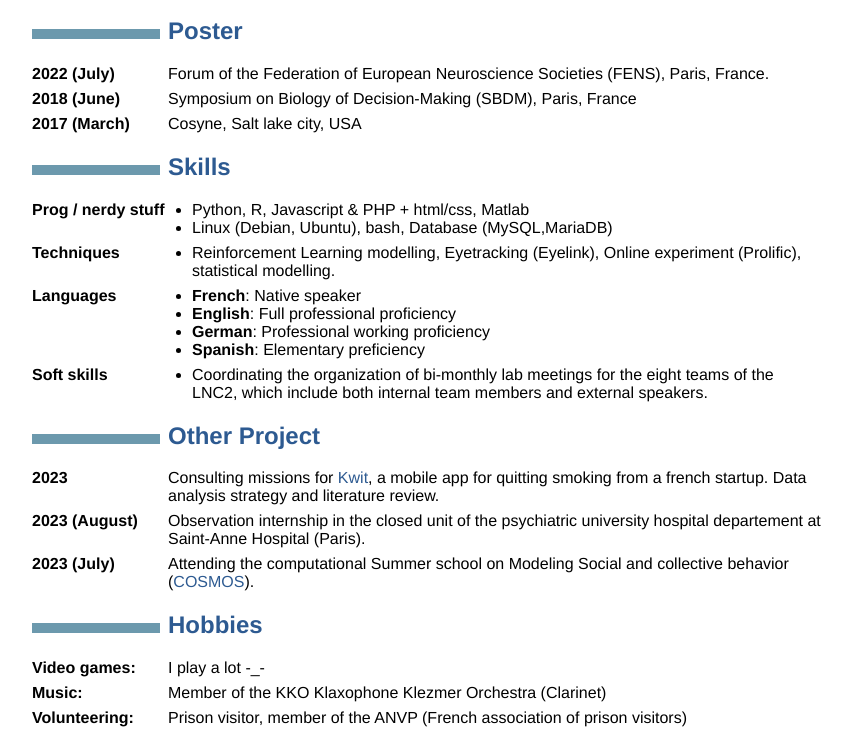
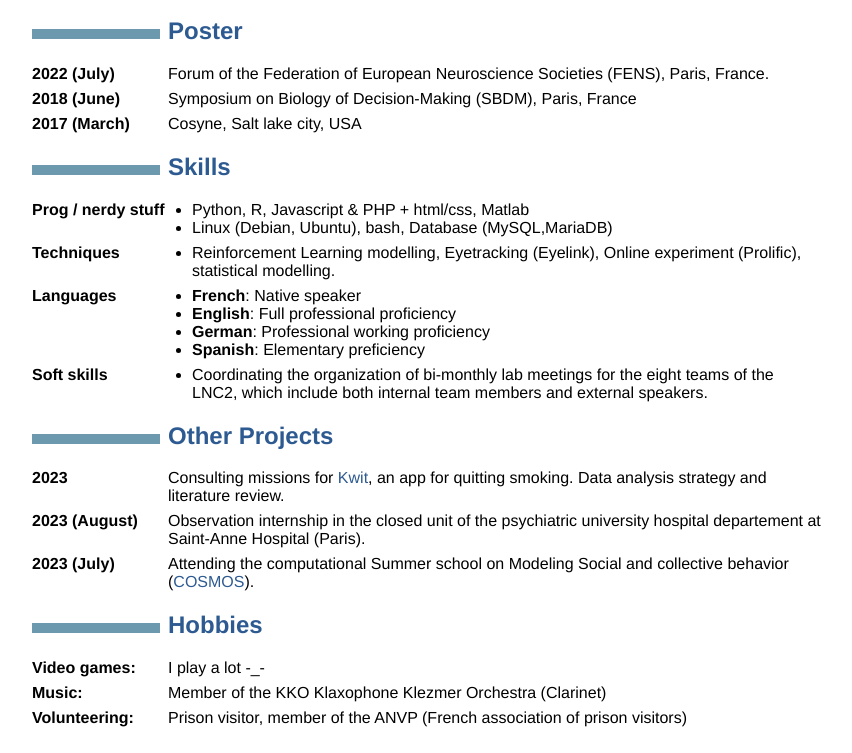
Before and after one commit to HenriVDD/henrivdd.github.io, a plain HTML site: page index.html in a window 1280 px wide. Shown: the part 2365-3118 px from the top of the page, without its empty margins (208-1060 px from the left). Drawn offline with Linux system fonts and the light colour scheme.

Commit message:
footer ?

```diff
--- a/index.html
+++ b/index.html
@@ -146,10 +146,10 @@
 </ul>
 </dd>
 </dl>
-<h2 id="other-project">Other Project</h2>
+<h2 id="other-projects">Other Projects</h2>
 <dl>
 <dt><strong>2023</strong></dt>
-<dd>Consulting missions for <a href="https://kwit.app/en">Kwit</a>, a mobile app for quitting smoking from a french startup. Data analysis strategy and literature review.
+<dd>Consulting missions for <a href="https://kwit.app/en">Kwit</a>, an app for quitting smoking. Data analysis strategy and literature review.
 </dd>
 <dt><strong>2023 (August)</strong></dt>
 <dd>Observation internship in the closed unit of the psychiatric university hospital departement at Saint-Anne Hospital (Paris).
```
Also changed, not shown: 2 other files.
